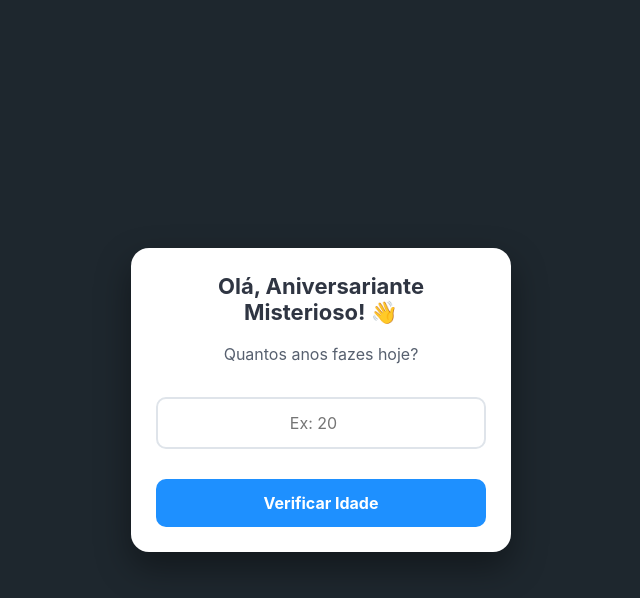
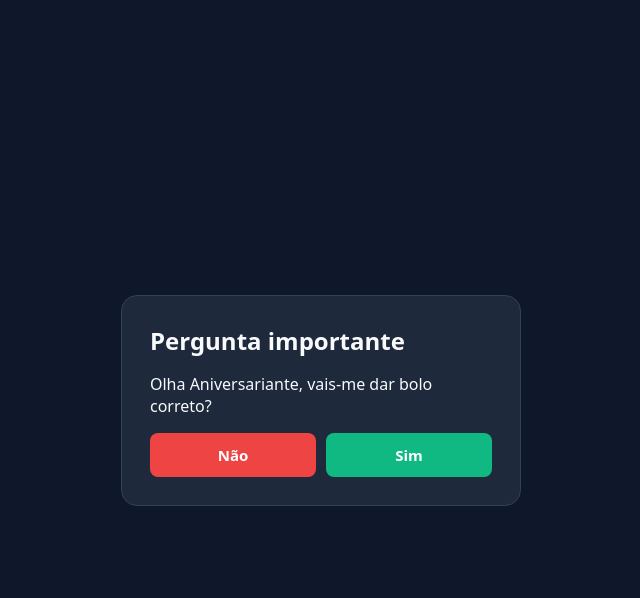
Before and after one commit to versoscochichos/Ana, a plain HTML site: page index.html in a window 1280 px wide. Both pictures are taken after a click on the button "Continuar". Shown: the whole page, without its empty margins (319-959 px from the left). Drawn offline with Linux system fonts and the light colour scheme.

Commit message:
Update index.html

```diff
--- a/index.html
+++ b/index.html
@@ -2,183 +2,110 @@
 <html lang="pt">
 <head>
   <meta charset="UTF-8">
-  <!-- Linha essencial para ficar do tamanho exato do ecrã do telemóvel -->
   <meta name="viewport" content="width=device-width, initial-scale=1.0">
-  <title>⚠️ Aviso do Sistema</title>
+  <title>Missão Aniversário</title>
   <style>
-    * {
-      box-sizing: border-box;
-      font-family: -apple-system, BlinkMacSystemFont, "Segoe UI", Roboto, Arial, sans-serif;
-    }
-
+    * { box-sizing: border-box; margin: 0; padding: 0; font-family: system-ui, sans-serif; }
     body {
-      margin: 0;
       min-height: 100vh;
-      background-color: #1e272e;
       display: flex;
       justify-content: center;
       align-items: center;
+      background: #0f172a;
+      color: #f8fafc;
       padding: 20px;
-      transition: background-color 0.5s;
     }
-
-    /* Caixa estilo pop-up adaptada ao telemóvel */
-    .janela {
-      background: white;
+    main {
       width: 100%;
-      max-width: 380px;
-      padding: 25px;
-      border-radius: 18px;
-      box-shadow: 0 15px 35px rgba(0,0,0,0.4);
-      text-align: center;
-      animation: aparecer 0.25s ease;
+      max-width: 400px;
+      background: #1e293b;
+      padding: 28px;
+      border-radius: 16px;
+      border: 1px solid #334155;
     }
-
-    @keyframes aparecer {
-      from { transform: scale(0.9); opacity: 0; }
-      to { transform: scale(1); opacity: 1; }
-    }
-
-    h2 {
-      margin-top: 0;
-      color: #2f3542;
-      font-size: 22px;
-    }
-
-    p {
-      color: #57606f;
-      font-size: 16px;
-      line-height: 1.4;
-    }
+    /* Só a secção com a classe "ativa" aparece */
+    section { display: none; flex-direction: column; gap: 16px; }
+    section.ativa { display: flex; }
 
     input {
-      width: 100%;
-      padding: 14px;
-      font-size: 16px; /* Evita zoom automático no iPhone */
-      border: 2px solid #dfe4ea;
-      border-radius: 10px;
-      margin: 15px 0;
-      text-align: center;
+      padding: 12px;
+      border-radius: 8px;
+      border: 1px solid #475569;
+      background: #0f172a;
+      color: white;
+      font-size: 16px;
     }
-
-    .botoes {
-      display: flex;
-      gap: 10px;
-      margin-top: 15px;
-    }
-
+    .grupo-botoes { display: flex; gap: 10px; }
     button {
       flex: 1;
-      padding: 14px;
-      font-size: 16px;
+      padding: 12px;
+      border: none;
+      border-radius: 8px;
       font-weight: bold;
-      border: none;
-      border-radius: 10px;
+      font-size: 15px;
       cursor: pointer;
     }
-
-    .btn-sim {
-      background-color: #2ed573;
-      color: white;
-    }
-
-    .btn-nao {
-      background-color: #ff4757;
-      color: white;
-    }
-
-    .btn-azul {
-      background-color: #1e90ff;
-      color: white;
-    }
+    .primario { background: #3b82f6; color: white; }
+    .sucesso { background: #10b981; color: white; }
+    .perigo { background: #ef4444; color: white; }
   </style>
 </head>
 <body>
 
-  <!-- O conteúdo muda dinamicamente aqui dentro -->
-  <div class="janela" id="caixa"></div>
+  <main>
+    <!-- Etapa 1: Nome -->
+    <section id="etapa-nome" class="ativa">
+      <h2>Identificação</h2>
+      <p>Escreve o teu nome para desbloquear a página:</p>
+      <input type="text" id="campo-nome" placeholder="O teu nome">
+      <button id="btn-nome" class="primario">Continuar</button>
+    </section>
+
+    <!-- Etapa 2: Bolo -->
+    <section id="etapa-bolo">
+      <h2 id="titulo-bolo">Pergunta importante</h2>
+      <p id="texto-bolo">Vais partilhar o bolo hoje?</p>
+      <div class="grupo-botoes">
+        <button id="btn-nao" class="perigo">Não</button>
+        <button id="btn-sim" class="sucesso">Sim</button>
+      </div>
+    </section>
+
+    <!-- Etapa 3: Parabéns -->
+    <section id="etapa-final">
+      <h2 id="titulo-final">Parabéns!</h2>
+      <p>Muitas felicidades no teu dia! Fico à espera da minha fatia.</p>
+    </section>
+  </main>
 
   <script>
-    const caixa = document.getElementById("caixa");
+    // Seleção limpa dos elementos
+    const etapaNome = document.getElementById("etapa-nome");
+    const etapaBolo = document.getElementById("etapa-bolo");
+    const etapaFinal = document.getElementById("etapa-final");
+
     let nome = "";
-    let idade = "";
 
-    // Passo 1: Pedir o nome
-    function passo1() {
-      caixa.innerHTML = `
-        <h2>🚨 ALERTA DE SEGURANÇA</h2>
-        <p>Identifica-te para continuar. Qual é o teu nome?</p>
-        <input type="text" id="inputNome" placeholder="Escreve o teu nome...">
-        <div class="botoes">
-          <button class="btn-azul" onclick="guardarNome()">Continuar</button>
-        </div>
-      `;
-    }
+    // Passo 1 -> Passo 2
+    document.getElementById("btn-nome").addEventListener("click", () => {
+      nome = document.getElementById("campo-nome").value.trim() || "Aniversariante";
+      document.getElementById("texto-bolo").textContent = `Olha ${nome}, vais-me dar bolo correto?`;
+      etapaNome.classList.remove("ativa");
+      etapaBolo.classList.add("ativa");
+    });
 
-    function guardarNome() {
-      let valor = document.getElementById("inputNome").value.trim();
-      nome = valor === "" ? "Aniversariante Misterioso" : valor;
-      passo2();
-    }
+    // Botão "Não" insiste sem reescrever o HTML
+    document.getElementById("btn-nao").addEventListener("click", () => {
+      document.getElementById("titulo-bolo").textContent = "Resposta inválida!";
+      document.getElementById("texto-bolo").textContent = `Não aceito um não, ${nome}. Tenta outra vez!`;
+    });
 
-    // Passo 2: Pedir a idade
-    function passo2() {
-      caixa.innerHTML = `
-        <h2>Olá, ${nome}! 👋</h2>
-        <p>Quantos anos fazes hoje?</p>
-        <input type="number" id="inputIdade" placeholder="Ex: 20">
-        <div class="botoes">
-          <button class="btn-azul" onclick="guardarIdade()">Verificar Idade</button>
-        </div>
-      `;
-    }
-
-    function guardarIdade() {
-      idade = document.getElementById("inputIdade").value;
-      if (idade === "") idade = "??";
-
-      let piada = Number(idade) >= 18
-        ? `Ui, ${idade} anos?! 💀<br>O sistema detetou excesso de velhice e dores nas costas!`
-        : `${idade} anos?! 🍼<br>Ainda tens muito que crescer, mas já mereces festa!`;
-
-      caixa.innerHTML = `
-        <h2>📊 Resultado da Análise</h2>
-        <p>${piada}</p>
-        <div class="botoes">
-          <button class="btn-azul" onclick="passo3(false)">Avançar</button>
-        </div>
-      `;
-    }
-
-    // Passo 3: O Loop Teimoso do Bolo (com botões grandes para o dedo!)
-    function passo3(tentouRecusar) {
-      let titulo = tentouRecusar ? "❌ ERRO 404: Forreta Detetado!" : "🍰 Pergunta Séria";
-      let texto = tentouRecusar
-        ? `O sistema não aceita "Não" hoje, <strong>${nome}</strong>! Vou perguntar outra vez:<br><br><strong>Vais-me dar uma fatia de bolo?</strong>`
-        : `Olha <strong>${nome}</strong>, vais-me dar uma fatia de bolo hoje, correto?`;
-
-      caixa.innerHTML = `
-        <h2>${titulo}</h2>
-        <p>${texto}</p>
-        <div class="botoes">
-          <button class="btn-nao" onclick="passo3(true)">Não 😒</button>
-          <button class="btn-sim" onclick="passoFinal()">Sim! 🍰</button>
-        </div>
-      `;
-    }
-
-    // Passo 4: Cartão Final de Parabéns
-    function passoFinal() {
-      document.body.style.backgroundColor = "#ffe066";
-      caixa.innerHTML = `
-        <h2 style="font-size: 30px; color: #ff4757;">🎉 PARABÉNS, ${nome.toUpperCase()}! 🎂</h2>
-        <p style="font-size: 18px;">Acho muito bem! Muitas felicidades nos teus <strong>${idade} anos</strong>!</p>
-        <p style="font-size: 16px; color: #2f3542; margin-top: 15px;">Fico oficialmente à espera da minha fatia de bolo! 😋🍰</p>
-      `;
-    }
-
-    // Inicia a brincadeira assim que abre
-    passo1();
+    // Passo 2 -> Passo 3
+    document.getElementById("btn-sim").addEventListener("click", () => {
+      document.getElementById("titulo-final").textContent = `Feliz Aniversário, ${nome}! 🎂`;
+      etapaBolo.classList.remove("ativa");
+      etapaFinal.classList.add("ativa");
+    });
   </script>
 
 </body>
```
